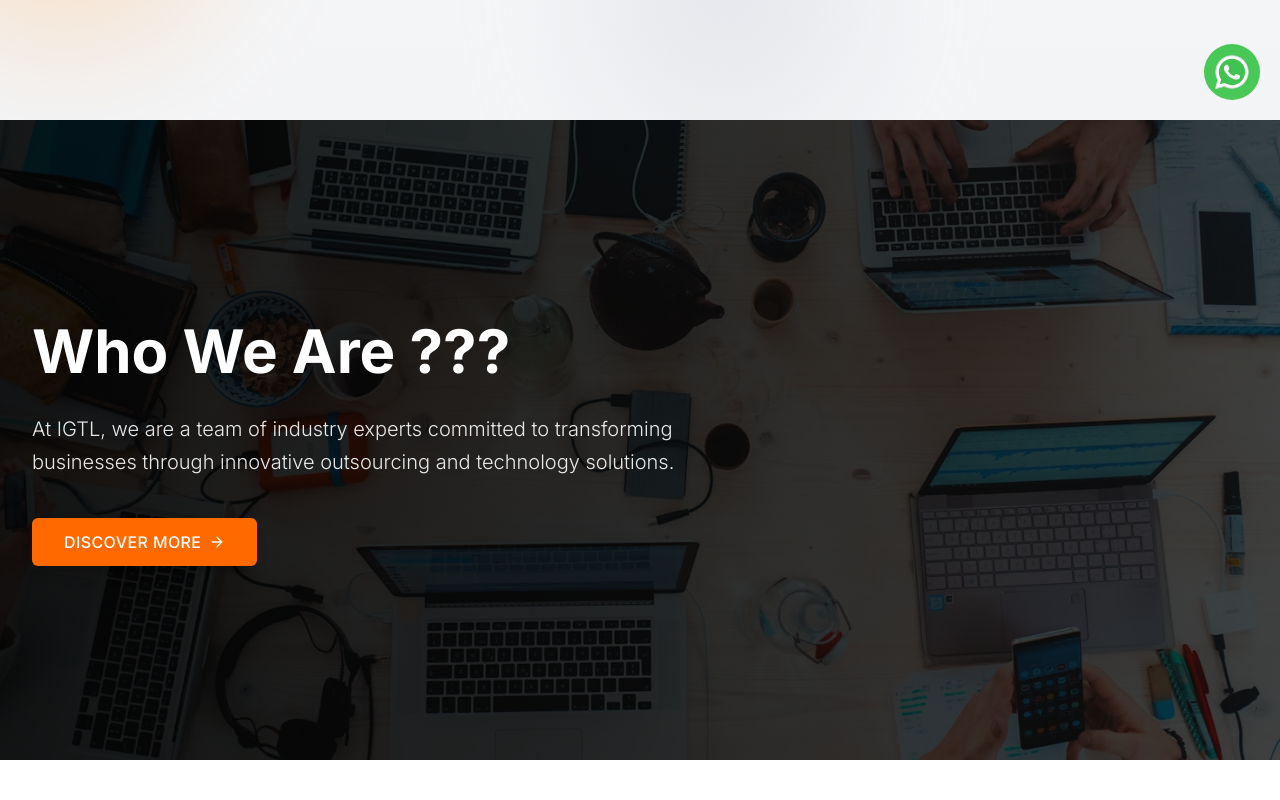
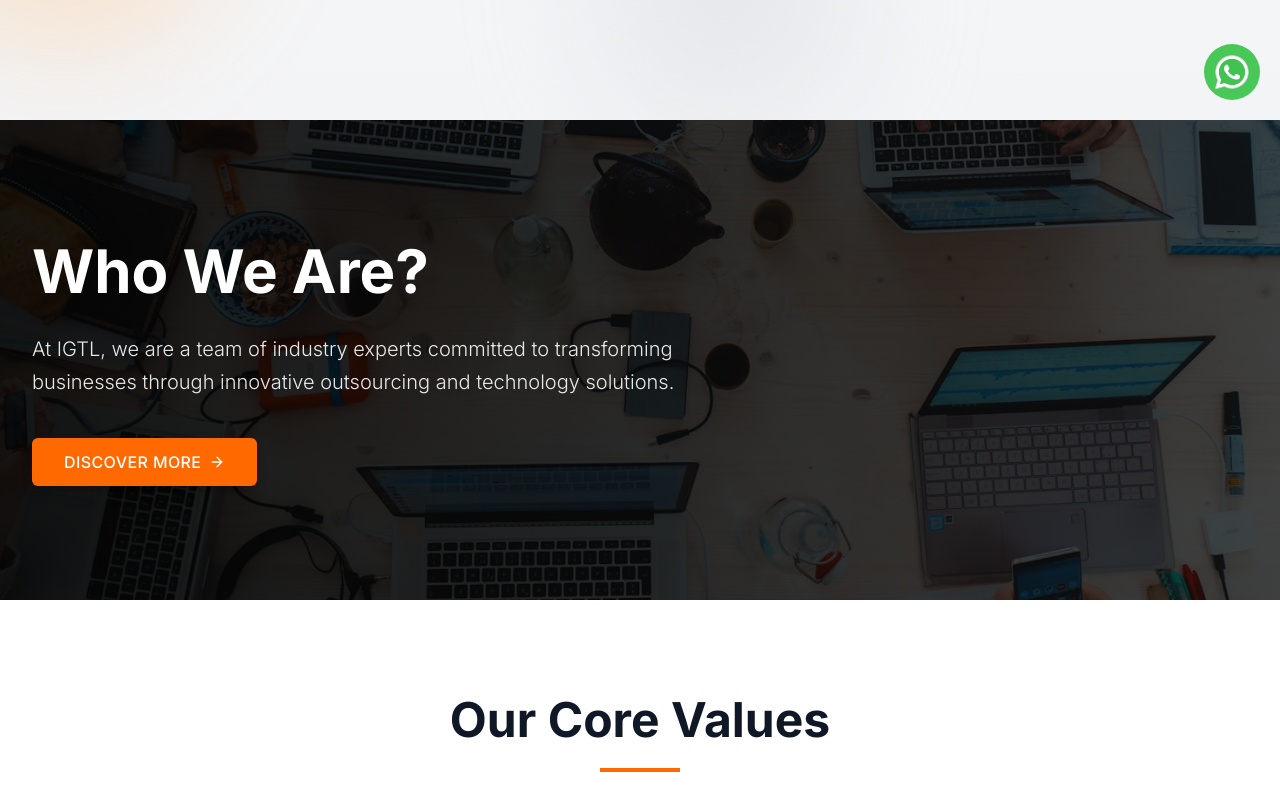
Before and after one commit to Ruhul-Mirza/igtl_main, a Next.js app: page / in a window 1280 px wide. Shown: the part 680-1480 px from the top of the page. Built offline with nearby package versions, Linux system fonts and the light colour scheme.

Commit message:
all done

```diff
--- a/src/app/api/contact/route.ts
+++ b/src/app/api/contact/route.ts
@@ -17,15 +17,15 @@ export async function POST(request: Request) {
     const transporter = nodemailer.createTransport({
       service: 'Gmail', // or 'Outlook', 'Yahoo', etc.
       auth: {
-        user: process.env.EMAIL_USER || "ruhulmirza743@gmail.com", // Your email address
-        pass: process.env.EMAIL_PASS || "bzktxylitkqnoeob", // Your email password or app-specific password
+        user: process.env.EMAIL_USER || "alim@ottocar.co.uk", // Your email address
+        pass: process.env.EMAIL_PASS || "jnikytbclliwzbih", // Your email password or app-specific password
       },
     });
 
     // Email content
     const mailOptions = {
       from: `"Contact Form" <${process.env.EMAIL_USER}>`,
-      to: `ruhulmirza743@gmail.com`, // Your recipient email
+      to: `alim@ottocar.co.uk`, // Your recipient email
       subject: `Contact Form Submission from ${name}`,
       text: `
         Name: ${name}
--- a/src/app/page.tsx
+++ b/src/app/page.tsx
@@ -5,7 +5,6 @@ import WhoWeAre from '../components/WhoWeAre';
 import HomeHero from '../components/HomeHero';
 import IndusriesWeServe from '../components/IndustriesWeServe';
 import WhyChooseUs from '../components/WhyChooseUs';
-import TestimonialCarousel from '../components/TestimonialCarousel';
 import AOS from "aos";
 import "aos/dist/aos.css";
 
@@ -24,7 +23,7 @@ function HeroSection() {
     <WhoWeAre/>
     <WhyChooseUs/>
     <IndusriesWeServe/>
-    <TestimonialCarousel/>
+    {/* <TestimonialCarousel/> */}
     </>
   );
 }
--- a/src/components/WhoWeAre.tsx
+++ b/src/components/WhoWeAre.tsx
@@ -32,7 +32,7 @@ function WhoWeAre() {
   return (
     <main className="min-h-screen bg-white">
       {/* Hero Section with improved responsiveness */}
-      <section className="relative min-h-[80vh] flex items-center" data-aos="fade-right"
+      <section className="relative min-h-[60vh] flex items-center" data-aos="fade-right"
      data-aos-offset="300"
      >
         <div className="absolute inset-0 z-0">
@@ -48,7 +48,7 @@ function WhoWeAre() {
         <div className="container mx-auto px-4 sm:px-6 lg:px-8 relative z-20">
           <div className="max-w-3xl">
             <h1 className="text-3xl sm:text-4xl md:text-5xl lg:text-6xl font-bold text-white leading-tight mb-6">
-              Who We Are ???
+              Who We Are?
             </h1>
 
             <p className="text-md sm:text-ld md:text-xl text-white/90 font-light leading-relaxed mb-8 md:mb-10 max-w-2xl">
```
